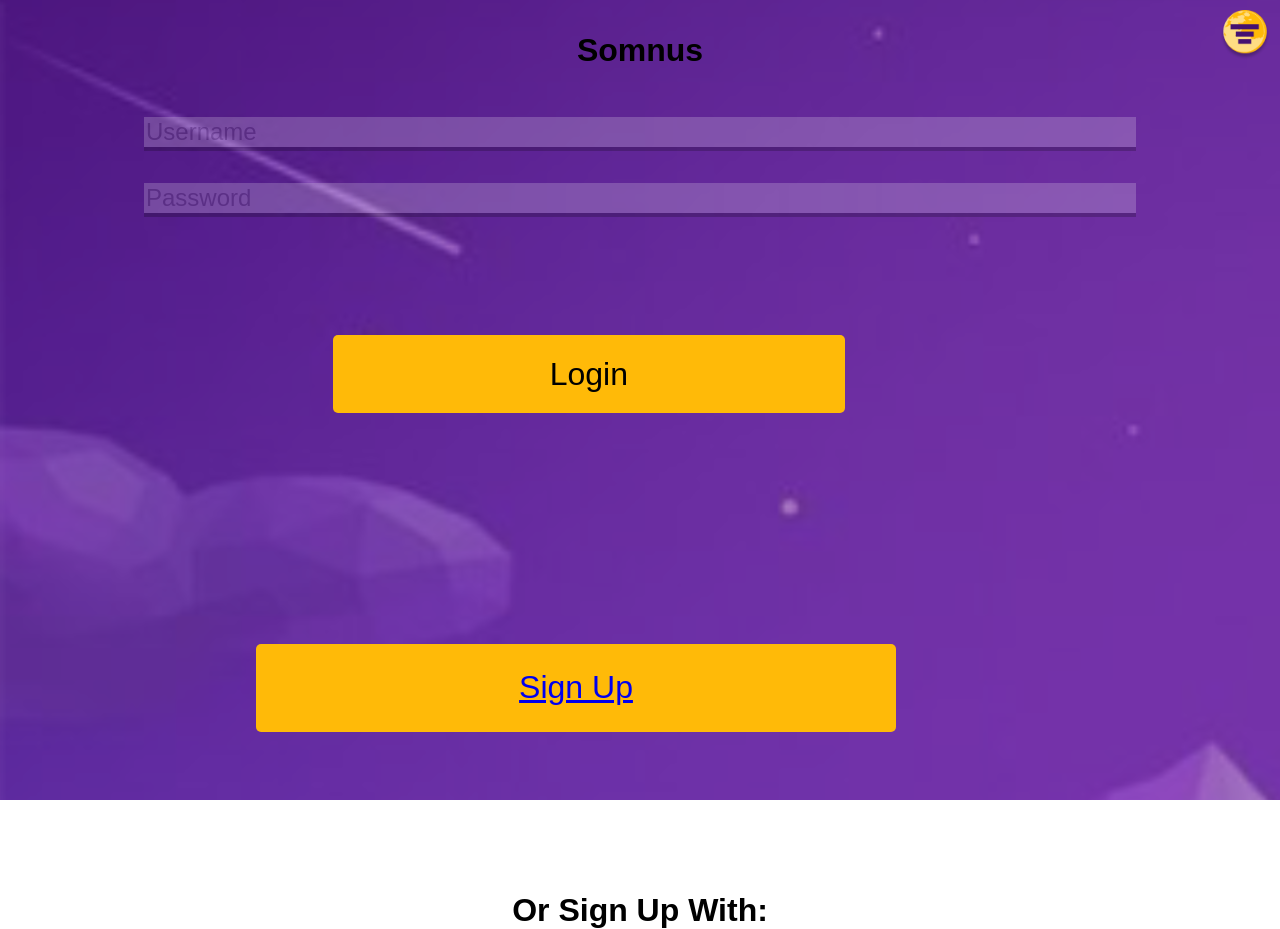
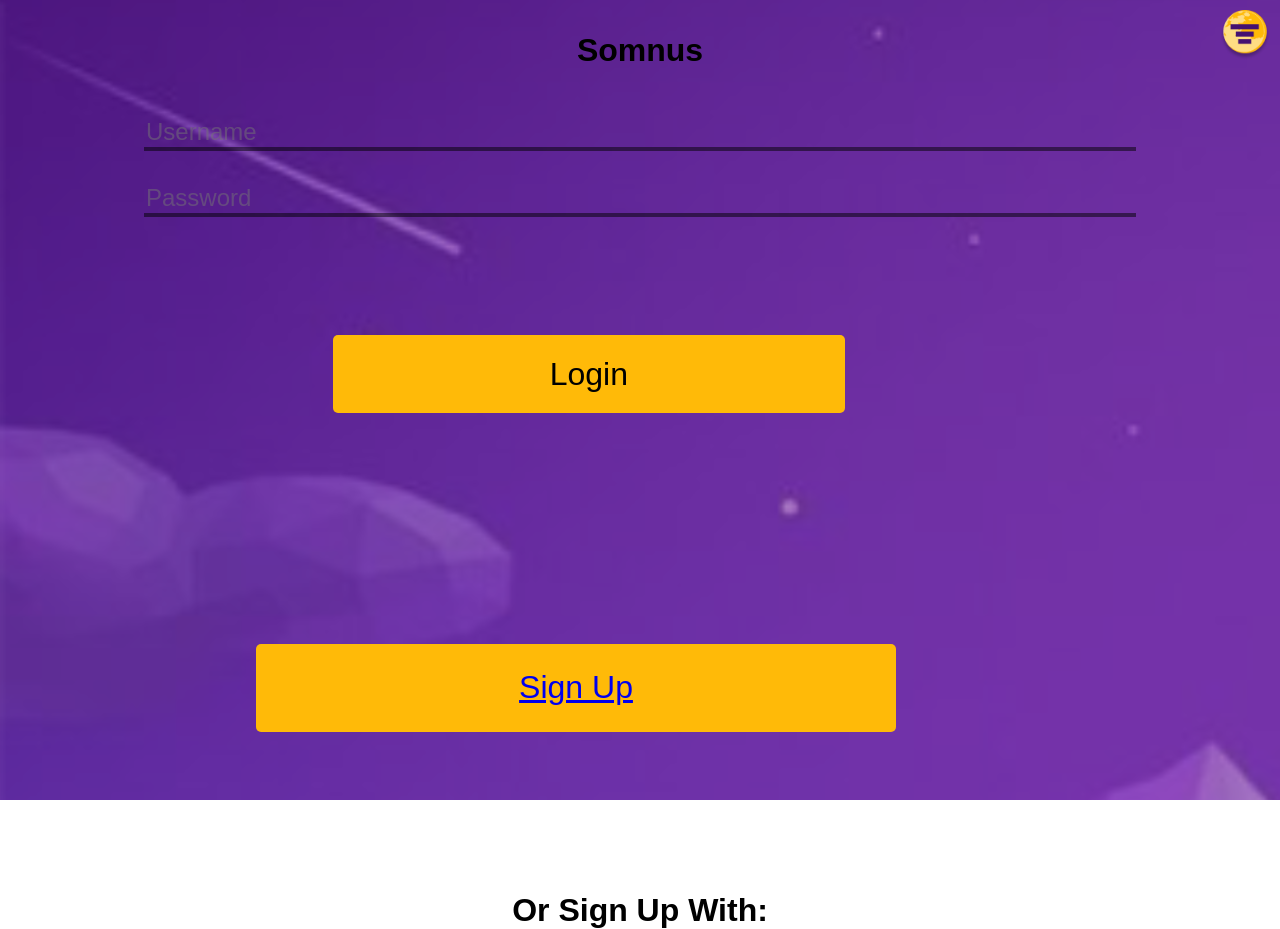
Before and after one commit to Build-Week-Sleep-Tracker-Oct/Front-End, a React (Create React App) app in the folder somnus/: page / in a window 1280 px wide. Built offline with nearby package versions, Linux system fonts and the light colour scheme; no server answers; a web font is replaced by a local one; what uifx would draw is missing.

Commit message:
Login styling

```diff
--- a/somnus/src/App.css
+++ b/somnus/src/App.css
@@ -98,15 +98,21 @@
 .login input[type=text] {
   border: none;
   border-bottom: 4px solid #000;
-
-  opacity: 0.2;
+  color: white;
+  opacity: 0.5;
+  outline: none;
+  background: linear-gradient(180deg, #9013FE 29.21%, #B260F9 100%);
+  background: transparent;
 
 }
 
 .login input[type=password] {
+  color: white;
   border: none;
   border-bottom: 4px solid #000;
-  opacity: 0.2;
+  opacity: 0.5;
+  background: linear-gradient(180deg, #9013FE 29.21%, #B260F9 100%);
+  background: transparent;
 }
 
 .entry {
```
Also changed, not shown: somnus/src/assets/Somnus (1).svg (added).
